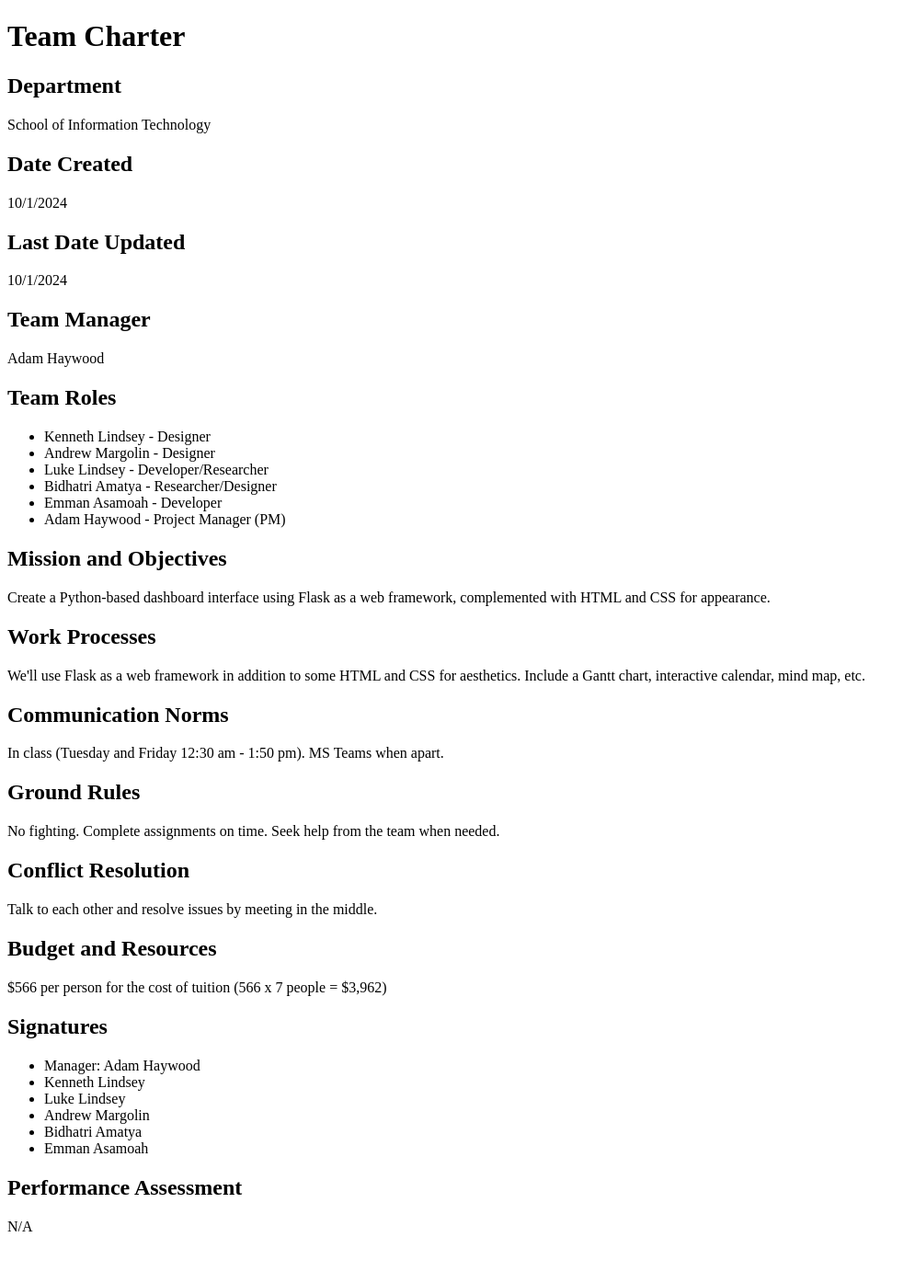
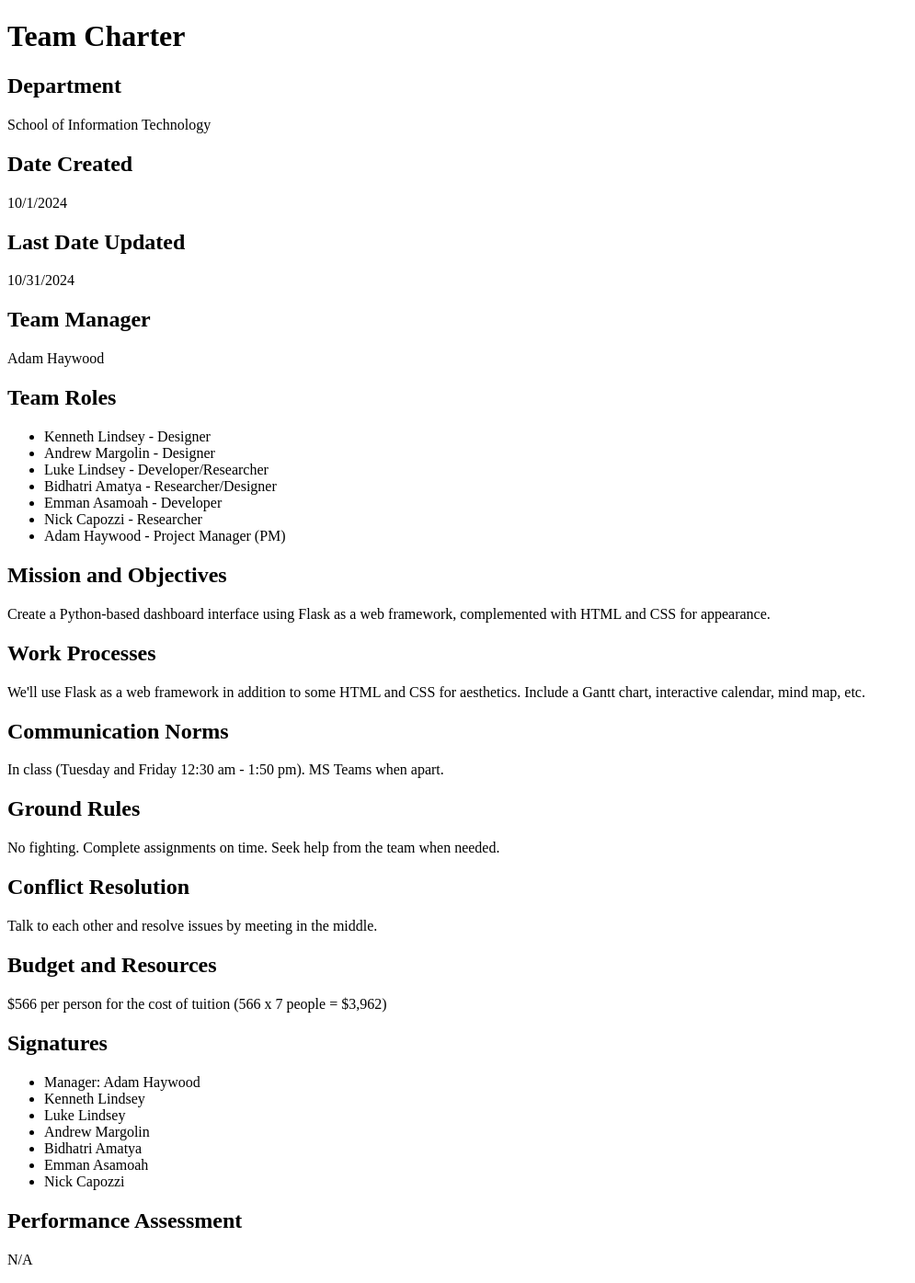
Before and after one commit to andrewmargolin3/PMODashboard, a Flask app: page /project-charter in a window 1280 px wide. Shown: the part 26-1421 px from the top of the page at 92% size, without its empty margins (0-995 px from the left). Before the commit the page ends 1365 px from the top, so only its background shows below. Run offline with Flask 3, Linux system fonts and the light colour scheme.

Commit message:
Update project_charter.html
Added nick to charter

```diff
--- a/templates/project_charter.html
+++ b/templates/project_charter.html
@@ -23,7 +23,7 @@
 
     <div class="section">
         <h2>Last Date Updated</h2>
-        <p>10/1/2024</p>
+        <p>10/31/2024</p>
     </div>
 
     <div class="section">
@@ -39,6 +39,7 @@
             <li>Luke Lindsey - Developer/Researcher</li>
             <li>Bidhatri Amatya - Researcher/Designer</li>
             <li>Emman Asamoah - Developer</li>
+			<li>Nick Capozzi - Researcher</li>
             <li>Adam Haywood - Project Manager (PM)</li>
         </ul>
     </div>
@@ -82,6 +83,7 @@
             <li>Andrew Margolin</li>
             <li>Bidhatri Amatya</li>
             <li>Emman Asamoah</li>
+			<li>Nick Capozzi</li>
         </ul>
     </div>
 
```
